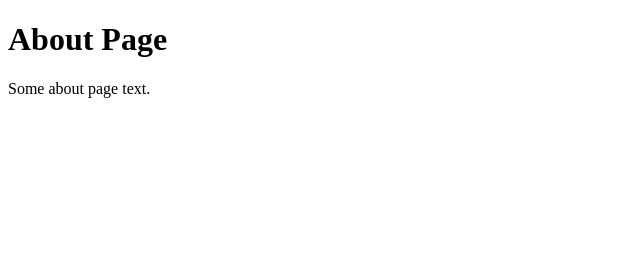
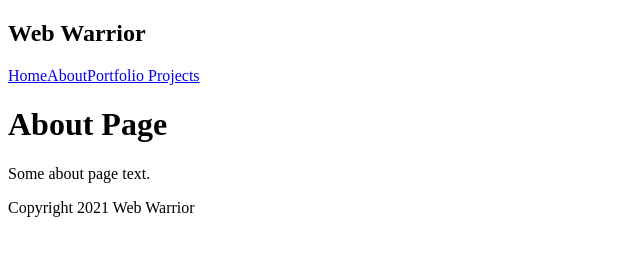
Before and after one commit to RaazKH/web-warrior, a Gatsby site: page /about in a window 1280 px wide. Shown: the whole page, without its empty margins (0-640 px from the left). Built offline with nearby package versions, Linux system fonts and the light colour scheme; Gatsby itself is replaced by a stand-in of ours.

Commit message:
Created a layout component

```diff
--- /dev/null
+++ b/src/components/Layout.js
@@ -0,0 +1,16 @@
+import React from 'react'
+import Navbar from './Navbar'
+
+export default function Layout({ children }) {
+    return (
+        <div className="layout">
+            <Navbar />
+            <div className="content">
+                { children }
+            </div>
+            <footer>
+                <p>Copyright 2021 Web Warrior</p>
+            </footer>
+        </div>
+    )
+}
--- a/src/pages/about.js
+++ b/src/pages/about.js
@@ -1,10 +1,13 @@
 import React from 'react'
+import Layout from '../components/Layout'
 
 export default function About() {
     return (
         <div>
-            <h1>About Page</h1>
-            <p>Some about page text.</p>
+            <Layout>
+                <h1>About Page</h1>
+                <p>Some about page text.</p>
+            </Layout>
         </div>
     )
 }
--- a/src/pages/index.js
+++ b/src/pages/index.js
@@ -1,15 +1,16 @@
 import React from "react"
-import Navbar from "../components/Navbar"
+import Layout from '../components/Layout'
 
 export default function Home() {
   return (
+    <Layout>
       <section>
-      <Navbar />
         <div>
           <h2>Design</h2>
           <h3>Develop & Deploy</h3>
           <p>UX designer & web developer based in Manchester.</p>
         </div>
       </section>
+    </Layout>
   )
 }
```
Also changed, not shown: src/pages/404.js (+5 -2 lines), src/pages/projects/index.js (+5 -2 lines). Lines whose indentation alone changed are shown as unchanged.
